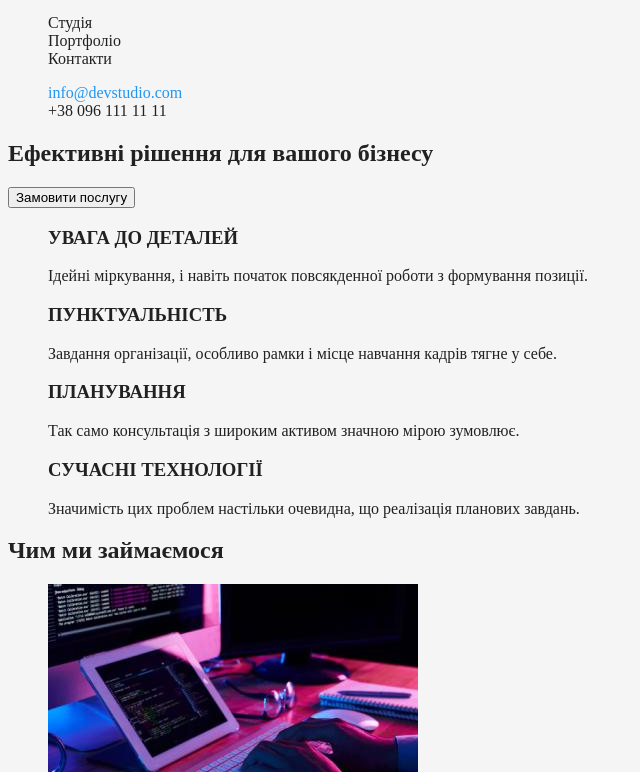
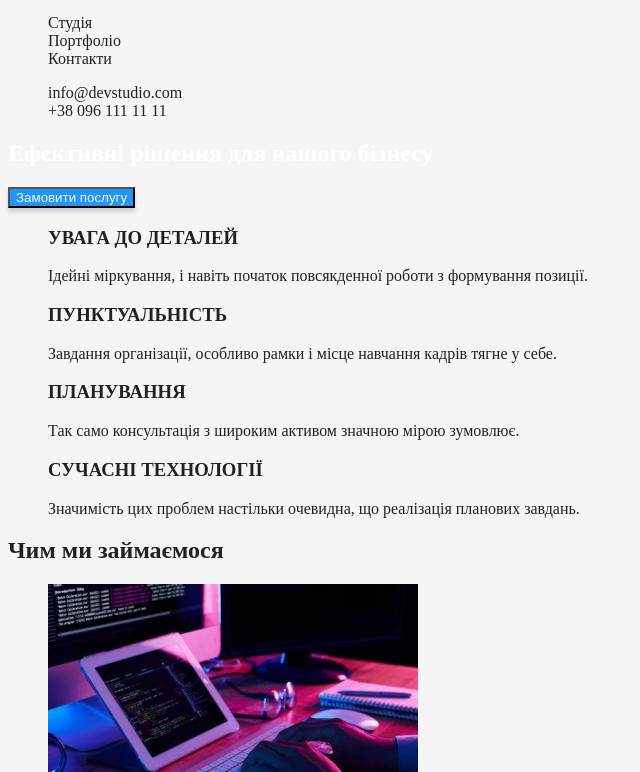
Before and after one commit to OlenkaPasko/goit-markup-hw-02, a plain HTML site: page index.html in a window 1280 px wide. Shown: the part 28-800 px from the top of the page, without its empty margins (0-640 px from the left). Drawn offline with Linux system fonts and the light colour scheme.

Commit message:
посилання,заголовок,кнопка

```diff
--- a/css/styles.css
+++ b/css/styles.css
@@ -20,10 +20,10 @@ a
 { text-decoration: none;
 }
 .social-links .link {
-    color:#212121;
+    color: #212121;
 }
 .social-links .link:hover,
-.social-links .link:focus{
+.social-links .link:focus {
     color: #2196F3;
 }
 
@@ -44,15 +44,31 @@ color: #212121;
 /*електронна адреса і телефон*/
 
 .link {
+color: #212121
+}
+.link:hover {
 color: #2196F3;
 }
 a[href="tel:+380961111111"]
 {
     color: #212121;
 }
+/*Шапка*/
+.title {
+    color: #FFFFFF;
+}
+.button {
+   background-color:  #2196F3;
+   box-shadow: 0px 4px 4px rgba(0, 0, 0, 0.15);
+}
 
-
-
+.button-text {
+color: #F5F5F5;
+}
+.button:hover {
+    color:#2196F3;
+}
+/*Заголовки*/
 
 
 /*Основний колір тексту #757575*/
--- a/index.html
+++ b/index.html
@@ -13,14 +13,14 @@
     <header class="header-page"></header>
     <nav>
         <a href="./index.html" class="logo-blue">Web<span class="logo-black">Studio</span></a>
-        <ul class="social-links">
+        <ul class="social-link">
             <li><a class="link" href="./index.html">Студія</a></li>
             <li><a href="./portfolio.html">Портфоліо</a></li>
             <li><a href="#">Контакти</a></li>
         </ul>
     </nav>
     <ul>
-        <li><a class="link" href="mailto:info@devstudio.com" class="link">info@devstudio.com</a></li>
+        <li><a class="link" href="mailto:info@devstudio.com">info@devstudio.com</a></li>
         <li><a href="tel:+380961111111">+38 096 111 11 11</a></li>
 
     </ul>
@@ -29,8 +29,8 @@
     <main>
         <!--Заголовок-->
         <section>
-            <h1>Ефективні рішення для вашого бізнесу</h1>
-            <button type="button">Замовити послугу</button>
+            <h1 class="title">Ефективні рішення для вашого бізнесу</h1>
+            <button class="button" type="button"><span class="button-text">Замовити послугу</span></button>
         </section>
         <!--Особливості-->
         <section>
```
Also changed, not shown: portfolio.html (+2 -2 lines).
